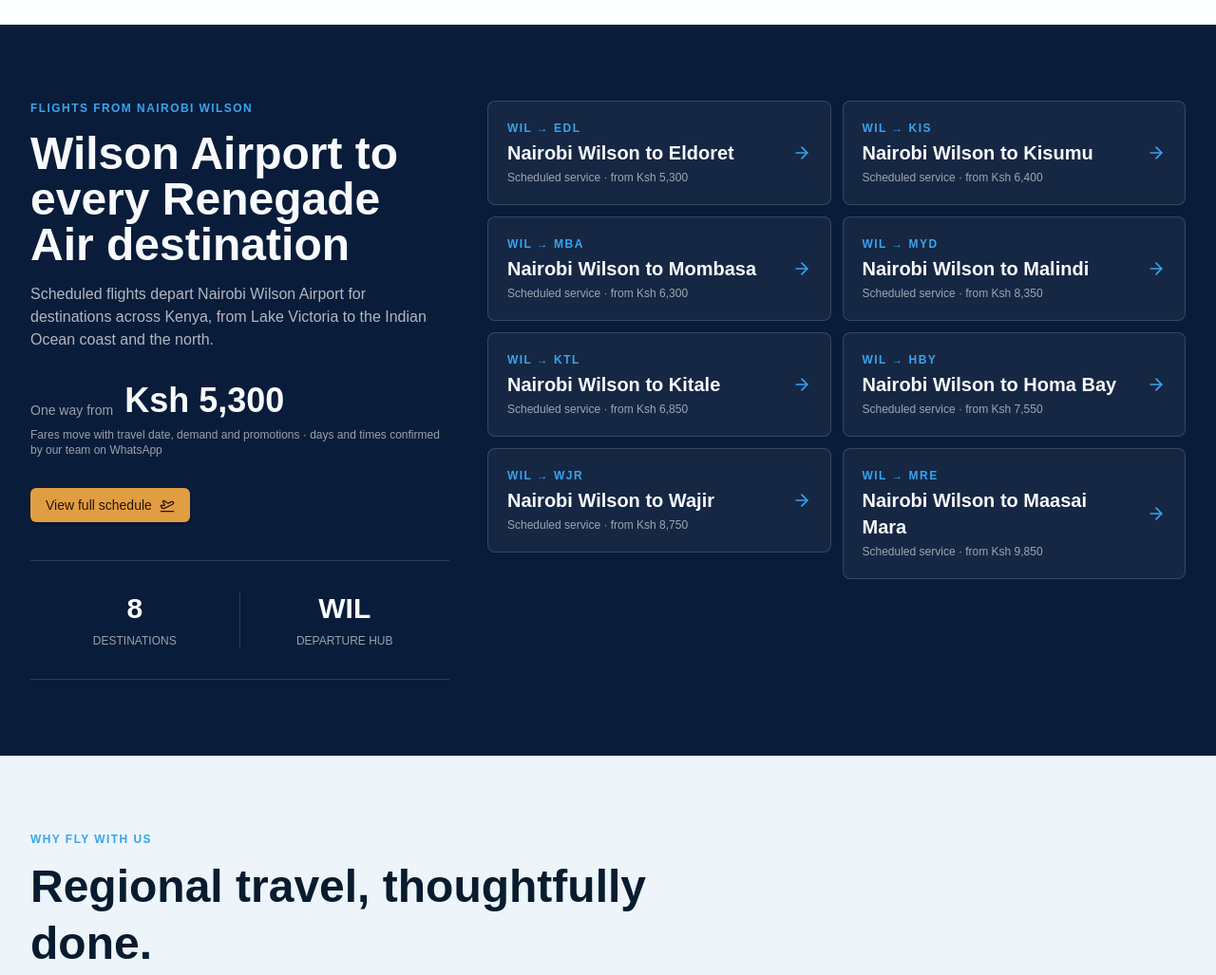
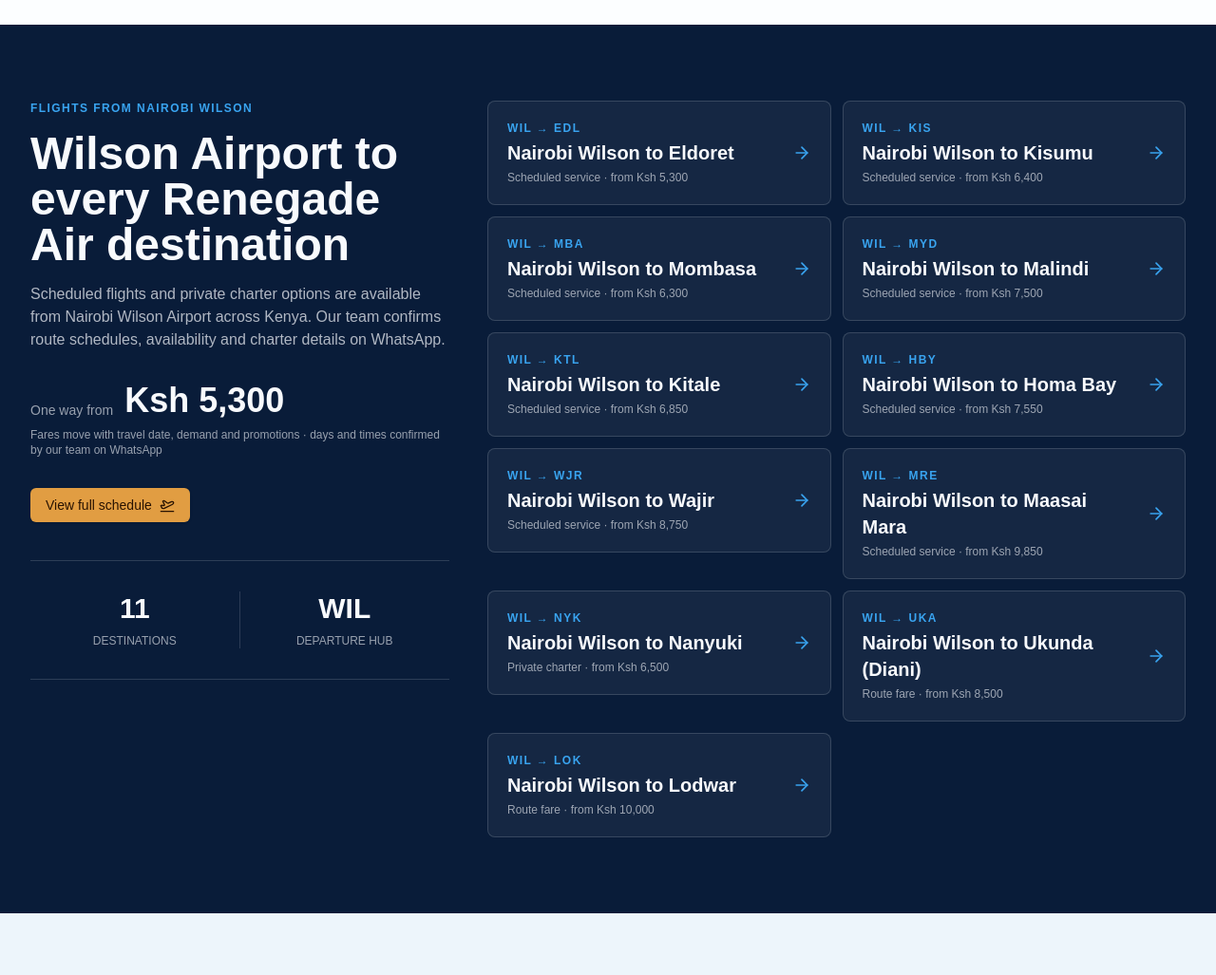
Before and after one commit to flyrenegadeairline/renegade2, a plain HTML site: page index.html in a window 1280 px wide. Shown: the part 1708-2735 px from the top of the page at 95% size. Drawn offline with Linux system fonts and the light colour scheme.

Commit message:
Add Nairobi route fare options
Co-authored-by: Copilot <223556219+Copilot@users.noreply.github.com>

```diff
--- a/script.js
+++ b/script.js
@@ -134,15 +134,32 @@ if (localBookingForm) {
   const dateFields = Array.from(localBookingForm.querySelectorAll('input[type="date"]'));
   const travellerFields = Array.from(localBookingForm.querySelectorAll('input[type="number"]'));
   const tripRadios = Array.from(localBookingForm.querySelectorAll('input[name="trip"]'));
+  const additionalDestinations = [
+    { code: "NYK", name: "Nanyuki", fare: 6500, type: "Private charter" },
+    { code: "UKA", name: "Ukunda (Diani)", fare: 8500, type: "Route fare" },
+    { code: "LOK", name: "Lodwar", fare: 10000, type: "Route fare" },
+  ];
+  additionalDestinations.forEach((destination) => {
+    citySelects.slice(0, 2).forEach((select) => {
+      if (select.querySelector(`option[value="${destination.code}"]`)) return;
+      const option = document.createElement("option");
+      option.value = destination.code;
+      option.textContent = `${destination.name} (${destination.code})`;
+      select.appendChild(option);
+    });
+  });
   const standardFares = {
     EDL: 5500,
     KIS: 6500,
     MBA: 6500,
-    MYD: 8500,
+    MYD: 7500,
     KTL: 7000,
     HBY: 7800,
     WJR: 9000,
     MRE: 10000,
+    NYK: 6500,
+    UKA: 8500,
+    LOK: 10000,
   };
   const demandBumps = { EDL: 300, KIS: 350, MBA: 250, MYD: 350, KTL: 350, HBY: 250, WJR: 250, MRE: 300 };
   const routeSchedules = {
@@ -163,6 +180,7 @@ if (localBookingForm) {
     year: "numeric",
   });
   const money = (amount) => `Ksh ${new Intl.NumberFormat("en-KE").format(amount)}`;
+  const inquiryOnlyRoutes = new Set(additionalDestinations.map((destination) => destination.code));
   const escapeHtml = (value) =>
     String(value ?? "").replace(/[&<>"']/g, (character) => ({
       "&": "&amp;",
@@ -178,7 +196,7 @@ if (localBookingForm) {
   };
   const airportName = (code) => {
     const option = citySelects[0]?.querySelector(`option[value="${code}"]`);
-    return option ? option.textContent.replace(/\s*\([^)]*\)/g, "").trim() : code;
+    return option ? option.textContent.replace(/\s*\([A-Z]{3}\)$/, "").trim() : code;
   };
   const passengerCounts = () => ({
     adults: Math.min(9, Math.max(1, Number(travellerFields[0]?.value) || 1)),
@@ -224,6 +242,51 @@ if (localBookingForm) {
   };
   const currentFare = (flight) =>
     flight.standardFare + fareBump(search.depart) + (search.cabin === "flex" ? 2600 : 0);
+
+  const routeHeading = Array.from(document.querySelectorAll("main .eyebrow"))
+    .find((element) => element.textContent.trim() === "Flights from Nairobi Wilson");
+  const routeSection = routeHeading?.closest("section");
+  const routeList = routeSection?.querySelector("ul");
+  if (routeList) {
+    const malindiRow = Array.from(routeList.querySelectorAll("li"))
+      .find((item) => item.textContent.includes("MYD"));
+    const malindiFare = malindiRow?.querySelectorAll("p")[1];
+    if (malindiFare) malindiFare.textContent = `Scheduled service · from ${money(standardFares.MYD)}`;
+
+    const routeDescription = Array.from(routeSection.querySelectorAll("p"))
+      .find((paragraph) => paragraph.textContent.includes("Scheduled flights depart"));
+    if (routeDescription) {
+      routeDescription.textContent =
+        "Scheduled flights and private charter options are available from Nairobi Wilson Airport across Kenya. Our team confirms route schedules, availability and charter details on WhatsApp.";
+    }
+
+    const destinationCount = Array.from(routeSection.querySelectorAll("strong"))
+      .find((element) => element.nextElementSibling?.textContent.trim() === "Destinations");
+    if (destinationCount) destinationCount.textContent = "11";
+
+    const routeTemplate = routeList.querySelector("li");
+    additionalDestinations.forEach((destination) => {
+      if (Array.from(routeList.querySelectorAll("li"))
+        .some((item) => item.textContent.includes(destination.code))) return;
+      const row = routeTemplate?.cloneNode(true);
+      const link = row?.querySelector("a");
+      const paragraphs = link?.querySelectorAll("p");
+      const title = link?.querySelector("h3");
+      if (!row || !link || !paragraphs || !title) return;
+
+      paragraphs[0].textContent = `WIL → ${destination.code}`;
+      title.textContent = `Nairobi Wilson to ${destination.name}`;
+      paragraphs[1].textContent = `${destination.type} · from ${money(destination.fare)}`;
+      link.href = "#";
+      link.addEventListener("click", (event) => {
+        event.preventDefault();
+        citySelects[0].value = "WIL";
+        citySelects[1].value = destination.code;
+        localBookingForm.scrollIntoView({ behavior: "smooth", block: "center" });
+      });
+      routeList.appendChild(row);
+    });
+  }
 
   localResults.hidden = true;
   localResults.classList.add("flight-search-results");
@@ -309,8 +372,38 @@ if (localBookingForm) {
     updateQuery("book-flight");
     const routeCode = `${search.from} → ${search.to}`;
     const routeName = `${airportName(search.from)} to ${airportName(search.to)}`;
+    const route = search.from === "WIL" ? search.to : search.from;
     const baseFare = search.from === "WIL" ? standardFares[search.to] :
       search.to === "WIL" ? standardFares[search.from] : null;
+
+    if (inquiryOnlyRoutes.has(route) && (search.from === "WIL" || search.to === "WIL")) {
+      const destination = additionalDestinations.find((item) => item.code === route);
+      const message = [
+        `Hello Renegade Air, please confirm ${destination.type.toLowerCase()} availability.`,
+        `Route: ${routeName} (${routeCode})`,
+        `Departure: ${displayDate(search.depart)}`,
+        search.returnDate ? `Return: ${displayDate(search.returnDate)}` : "",
+        `Travellers: ${search.adults + search.children + search.infants}`,
+        `Starting fare: ${money(destination.fare)} one way`,
+      ].filter(Boolean).join("\n");
+      localResults.innerHTML = `
+        <div class="local-results-panel">
+          <div class="flight-search-results-heading">
+            <div><p class="eyebrow">${escapeHtml(destination.type)}</p><h2>${escapeHtml(routeName)}</h2></div>
+            <button class="flight-search-close" type="button" aria-label="Close search results">×</button>
+          </div>
+          <div class="local-search-summary"><strong>${routeCode}</strong><span>${displayDate(search.depart)}${search.returnDate ? ` · Return ${displayDate(search.returnDate)}` : ""}</span><span>${search.adults + search.children + search.infants} traveller${search.adults + search.children + search.infants === 1 ? "" : "s"}</span></div>
+          <article class="local-inquiry-card"><p class="eyebrow">Starting fare</p><strong>${money(destination.fare)}</strong><span>one way · ${escapeHtml(destination.type)}</span></article>
+          <p>Schedule and availability are confirmed by our team. ${destination.code === "NYK" ? "Charter timing and arrangements are made by request." : "Your requested travel date and route will be confirmed on WhatsApp."}</p>
+          <a class="flight-search-contact" href="https://wa.me/254786799922?text=${encodeURIComponent(message)}" target="_blank" rel="noopener noreferrer">Confirm this route on WhatsApp <span aria-hidden="true">→</span></a>
+        </div>`;
+      localResults.hidden = false;
+      localResults.querySelector(".flight-search-close").addEventListener("click", () => {
+        exitSearchMode();
+        window.history.replaceState({}, "", window.location.pathname);
+      });
+      return;
+    }
 
     if (!baseFare) {
       localResults.innerHTML = `
@@ -325,7 +418,6 @@ if (localBookingForm) {
       return;
     }
 
-    const route = search.from === "WIL" ? search.to : search.from;
     const schedule = routeSchedules[route][search.from === "WIL" ? "outbound" : "inbound"];
     const flights = schedule.map(([depart, arrive, duration], index) => ({
       id: index === 0 ? "AM" : "PM",
```
Also changed, not shown: styles.css.
